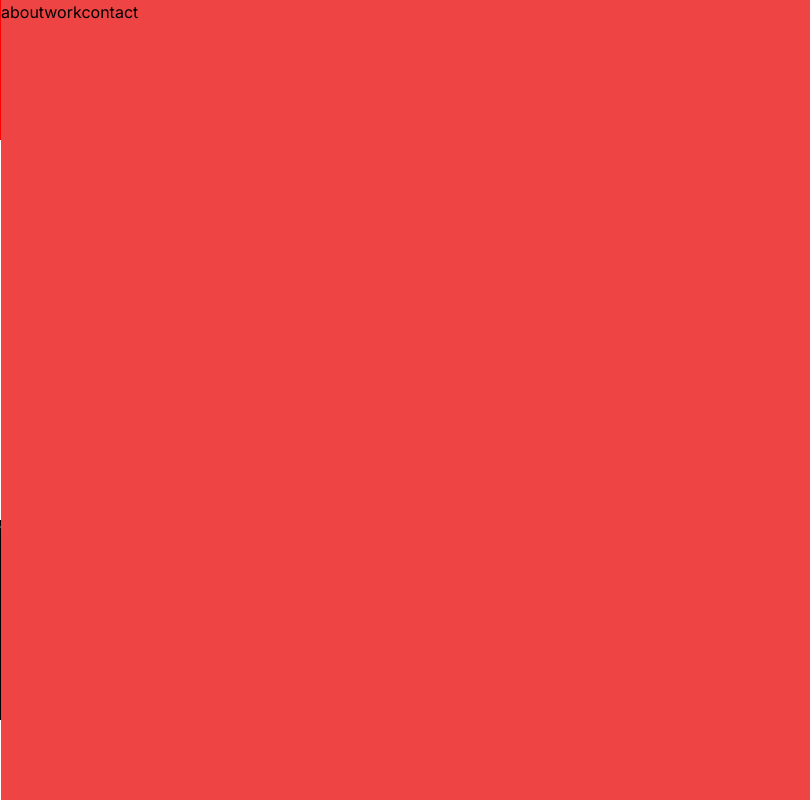
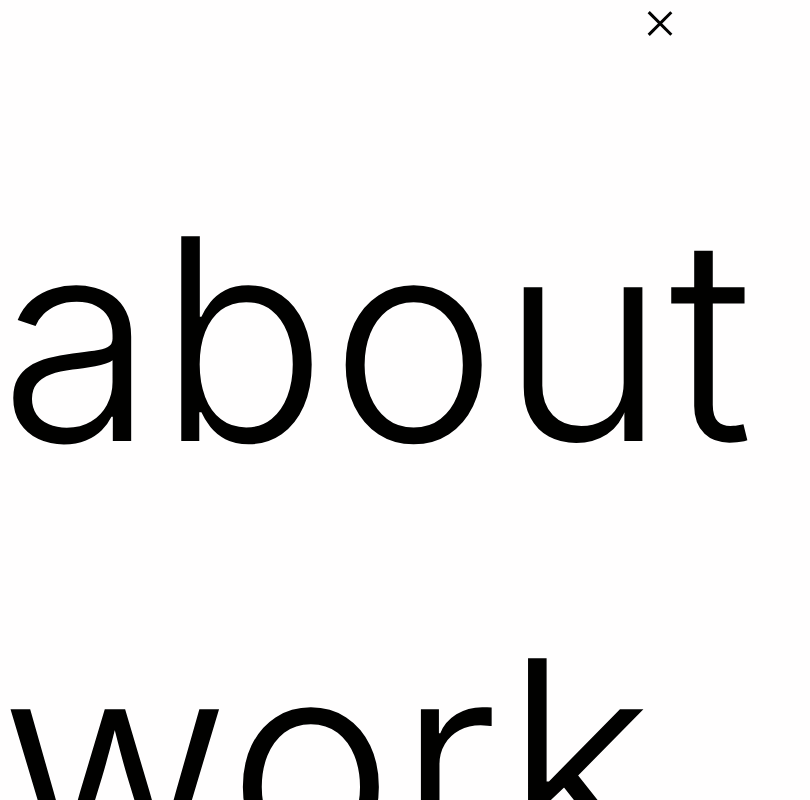
Before and after one commit to ramiroAlvarez9/bcn-tec-frontend, a Next.js app: page / in a window 1280 px wide. Both pictures are taken after a click on the button 670 px from the left and 25 px from the top of the page. Shown: the top 800 px of the page, without its empty margins (0-810 px from the left). Built offline with nearby package versions, Linux system fonts and the light colour scheme.

Commit message:
implementando logo header y menu

```diff
--- /dev/null
+++ b/src/app/components/Header.tsx
@@ -0,0 +1,30 @@
+import { NextPage } from "next";
+import Menu from "../components/Menu";
+import HeaderSocialMediaBar from "../components/HeaderSocialMediaBar";
+import logoHeader from "../../../public/icons/logo_header.svg";
+import Image from "next/image";
+interface Props {}
+
+const Header: NextPage<Props> = ({}) => {
+  return (
+    <>
+      <header
+        className="tw-flex tw-justify-between tw-items-start"
+      >
+        <Image
+          src= {logoHeader}
+          width={60}
+          height={60}
+          alt="Bcn logo"
+          className = "tw-mt-8 tw-ml-4"
+        />
+
+        <Menu />
+
+        <HeaderSocialMediaBar />
+      </header>
+    </>
+  );
+};
+
+export default Header;
--- a/src/app/components/HeaderSocialMediaBar.tsx
+++ b/src/app/components/HeaderSocialMediaBar.tsx
@@ -11,22 +11,22 @@ interface Props {}
 const HeaderSocialMediaBar: NextPage<Props> = ({}) => {
   return (
     <>
-      <aside className="tw-w-5 tw-flex tw-flex-col tw-items-center tw-mt-4 tw-mr-4">
+      <aside className="tw-w-5 tw-flex tw-flex-col tw-items-center tw-mt-8 tw-mr-4">
           <Image
             priority
             src={TopBar}
             alt="mail icon"
-            width={10}
-            height={58}
-            className="tw-mb-6 "
+            width={11}
+            height={62}
+            className="tw-mb-6"
           />
 
         <Icons
           mailIcon={mailIcon}
           linkedinIcon={linkedinIcon}
           instagramIcon={instagramIcon}
-          width={16}
-          height={16}
+          width={36}
+          height={36}
           tailwindProperties="tw-mb-2"
         />
       </aside>
--- /dev/null
+++ b/src/app/components/LogoSection.tsx
@@ -0,0 +1,27 @@
+import { NextPage } from "next";
+import Lottie from "lottie-react";
+import animateLogo from "../../../public/icons/logo_anima.json";
+
+interface Props {}
+
+const LogoSection: NextPage<Props> = ({}) => {
+  return (
+    <>
+      <section
+        className="tw-w-full tw-h-full tw-flex tw-flex-col tw-items-center "
+      >
+
+        <div className="logoContainer tw-w-52 tw-h-52">
+          <Lottie animationData={animateLogo} loop={true} />
+        </div>
+
+        <h1 className="h1__title">
+          {"<h1>"} Hello, World! {"</h1>"}
+        </h1>
+
+      </section>
+    </>
+  );
+};
+
+export default LogoSection;
--- a/src/app/components/Menu.tsx
+++ b/src/app/components/Menu.tsx
@@ -1,28 +1,62 @@
 "use client";
-import { useState } from "react";
-import Slide                   from "./Slide";
-import { Spiral as Hamburger } from 'hamburger-react'
+import { useState, useEffect } from "react";
+import Slide from "./Slide";
+import { Spiral as Hamburger } from "hamburger-react";
 
 export default function MobileNav() {
+  type Visibility = /*Visibility type or*/ any;
 
   const [slideMenuPositionX, setSlideMenuPositionX] = useState<number>(-100);
+  const [isOpen, setOpen] = useState<boolean>(false);
+  const [visibilityModal, setVisibilityModal]  = useState<  Visibility | undefined | any>('hidden');
+  const [opacityModal, setOpacityModal] = useState<number>(0);
 
-  const openTheMenu  = () => setSlideMenuPositionX(0);
-  const closeTheMenu = () => setSlideMenuPositionX(999);
+
+  const openTheMenu = (): void => {
+    /*
+      First line : set the position of div hidden to be in the center on the viewport.
+      Second line: disable the overflow for making scroll.
+      Third line : set the modal visible
+      Quarter line: set the opacity modal to 1.
+
+      This steps are the same in "closeTheMenu" function, with the negated values.
+    */
+    setSlideMenuPositionX(0);
+    document.body.style.overflowY = "hidden";
+    setVisibilityModal('visible')
+    setOpacityModal(1);
+  };
+  const closeTheMenu = (): void => {
+    setSlideMenuPositionX(-101);
+    document.body.style.overflowY = "visible";
+    setVisibilityModal('hidden')
+    setOpacityModal(0);
+  };
+
+  useEffect(() => {
+    isOpen ? openTheMenu() : closeTheMenu();
+  }, [isOpen]);
 
   return (
     <>
-      <nav className="nav tw-w-12 tw-h-12" onClick={openTheMenu}>
-        <Hamburger />
+      <div
+        className="modal tw-fixed tw-z-0 tw-w-screen tw-h-screen "
+        style={{visibility: visibilityModal , opacity: opacityModal ,transition: 'visibility 0.5s,  opacity 0.5s linear', backgroundColor: "#01010055",  }}
+      >
+
+      </div>
+      <nav className="nav tw-w-12 tw-h-12 tw-flex tw-justify-center tw-items-center">
+        <div className="tw-absolute tw-z-20">
+          <Hamburger toggled={isOpen} toggle={setOpen} duration={0.8} />
+        </div>
       </nav>
 
       <Slide
-        slideMenuPositionX = {slideMenuPositionX}
-        closeTheMenu       = {closeTheMenu}
+        visibility= {visibilityModal}
+        slideMenuPositionX={slideMenuPositionX}
+        closeTheMenu={closeTheMenu}
+        setOpen={setOpen}
       />
-
-
-
     </>
   );
 }
--- a/src/app/components/Slide.tsx
+++ b/src/app/components/Slide.tsx
@@ -1,34 +1,73 @@
+"use client";
 import { NextPage } from "next";
-import { MouseEventHandler } from "react";
+import { MouseEventHandler, useState, useEffect } from "react";
 import Link from "next/link";
 
+type Visibility = /*Visibility type or*/ any;
+
 interface Props {
+  visibility: Visibility | undefined | any;
   slideMenuPositionX: number;
   closeTheMenu: MouseEventHandler | undefined;
+  setOpen: any;
 }
 
-const Slide: NextPage<Props> = ({ slideMenuPositionX, closeTheMenu }) => {
+const Slide: NextPage<Props> = ({
+  visibility,
+  slideMenuPositionX,
+  closeTheMenu,
+  setOpen,
+}) => {
+  const [opacityValue, setOpacityValue] = useState<number>(0);
+
+  useEffect(() => {
+    setOpacityValue(1);
+  }, [slideMenuPositionX]);
+
+
   return (
     <>
       <div
-        className="slide tw-fixed tw-top-0 tw-z-10  tw-w-screen tw-h-screen tw-bg-red-500"
-        style={{ transform: `translate(${slideMenuPositionX}%)` }}
+        className="slide tw-fixed tw-top-0 tw-z-10 tw-w-screen tw-h-screen"
+        style={{
+          transform: `translateX(${slideMenuPositionX}%)`,
+          transition: "transform 0.5s ease-in", //visibility 0.5 linear ,opacity 0.5 linear
+        }}
       >
         <div className="slide__closeMenuContainer flex border-gray-100 items-center justify-end"></div>
 
-        <div className="slide__containerLinks ">
-          <Link className="slide__links" href="/" onClick={closeTheMenu}>
+
+        {/*Links section*/}
+        <div className="tw-mt-32 tw-flex tw-flex-col ">
+          <Link
+            className="tw-w-1/2"
+            href="/"
+            onClick={() => {
+              closeTheMenu;
+              setOpen(false);
+            }}
+          >
             about
           </Link>
 
           <Link
-            className="slide__links"
-            href="#ultimos-lanzamientos"
-            onClick={closeTheMenu}
+            className="tw-w-1/2"
+            href="#projects"
+            onClick={() => {
+              closeTheMenu;
+              setOpen(false);
+            }}
           >
             work
           </Link>
-          <Link className="slide__links" href="#footer" onClick={closeTheMenu}>
+          <Link
+            className="tw-w-1/2"
+            href="#footer"
+            onClick={() => {
+              closeTheMenu;
+              setOpen(false);
+            }}
+          >
             contact
           </Link>
         </div>
--- a/src/app/globals.scss
+++ b/src/app/globals.scss
@@ -13,11 +13,65 @@ $white: #fffefe;
         (width and height for all views, colors and background colors)
     --
 */
+
 #home__section {
     background-color: $white;
     color: $black;
-    height: 65vh;
+    height: 70vh;
     width: 100vw;
+
+    //menu section slide
+    .slide {
+        font-weight: 350;
+        background-color: $white;
+        font-size: 22vw;
+        letter-spacing: 3px;
+    }
+
+    .h1__title {
+
+        margin: 5% 0 0 10%;
+        font-size: 20px;
+        font-weight: 600;
+        overflow: hidden;
+        /* Ensures the content is not revealed until the animation */
+        border-right: .15em solid orange;
+        /* The typwriter cursor */
+        white-space: nowrap;
+        /* Keeps the content on a single line */
+        //margin: 0 auto;
+        /* Gives that scrolling effect as the typing happens */
+        letter-spacing: .15em;
+        /* Adjust as needed */
+        animation:
+            typing 3.5s steps(40, end),
+            blink-caret .75s step-end infinite;
+    }
+
+    /* The typing effect */
+    @keyframes typing {
+        from {
+            width: 0
+        }
+
+        to {
+            width: 80%
+        }
+    }
+
+    /* The typewriter cursor effect */
+    @keyframes blink-caret {
+
+        from,
+        to {
+            border-color: transparent
+        }
+
+        50% {
+            border-color: rgb(255, 255, 255);
+        }
+    }
+
 }
 
 #about {
--- a/src/app/pages/main.tsx
+++ b/src/app/pages/main.tsx
@@ -1,31 +1,18 @@
 "use client";
 import { NextPage } from "next";
-import Menu         from "../components/Menu";
-import Lottie       from "lottie-react";
-import BcnLogo      from "@/../../public/icons/logo_anima.json";
-import HeaderSocialMediaBar from "../components/HeaderSocialMediaBar";
+import Header from "../components/Header";
+import LogoSection from "../components/LogoSection";
 interface Props {}
 
 const Main: NextPage<Props> = ({}) => {
   return (
     <>
-      <section id="home__section" className="h-3/5">
+      <section id="home__section" className="">
 
-        <header className="tw-flex tw-justify-between" style={{border: 'solid 1px red'}}>
+        <Header />
 
-          <Lottie animationData={BcnLogo} loop={true} className="tw-h-24 tw-w-24" />
+        <LogoSection />
 
-          < Menu />
-
-          <HeaderSocialMediaBar
-          />
-
-
-        </header>
-
-        <section>
-          Logo section
-        </section>
 
       </section>
     </>
```
